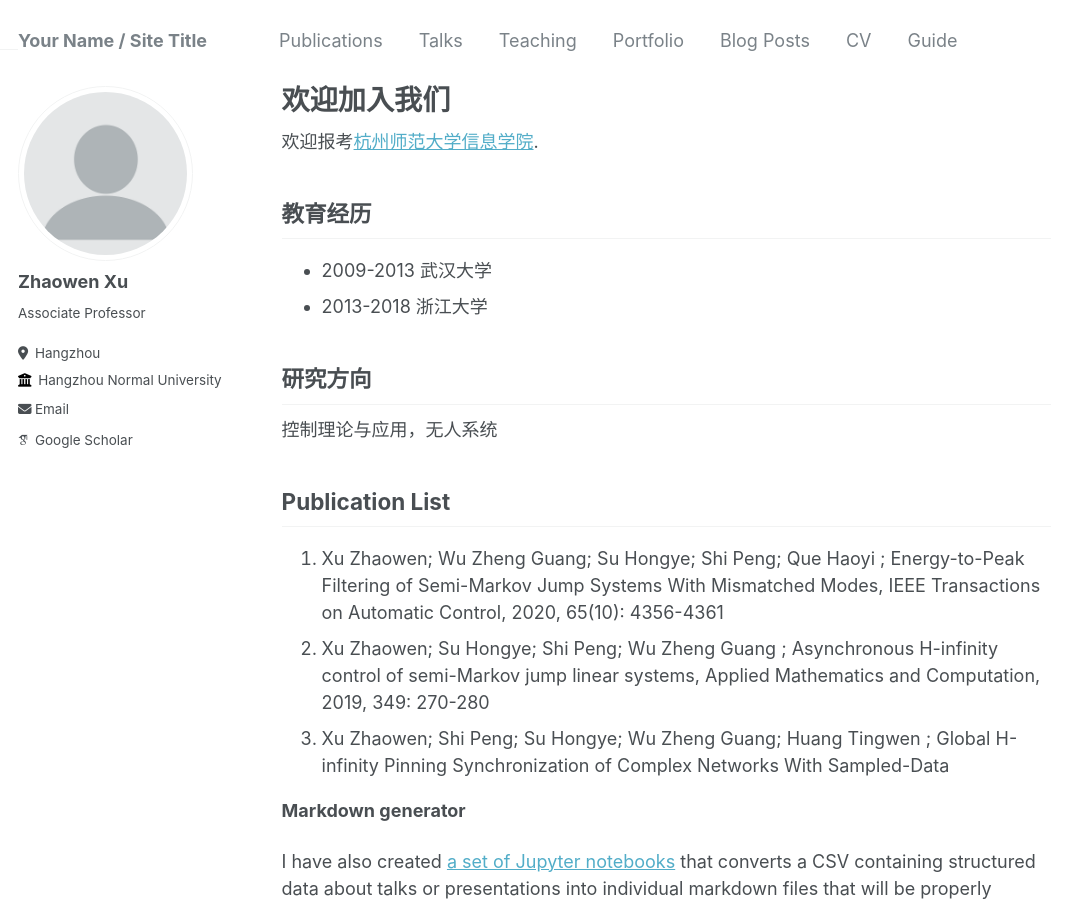
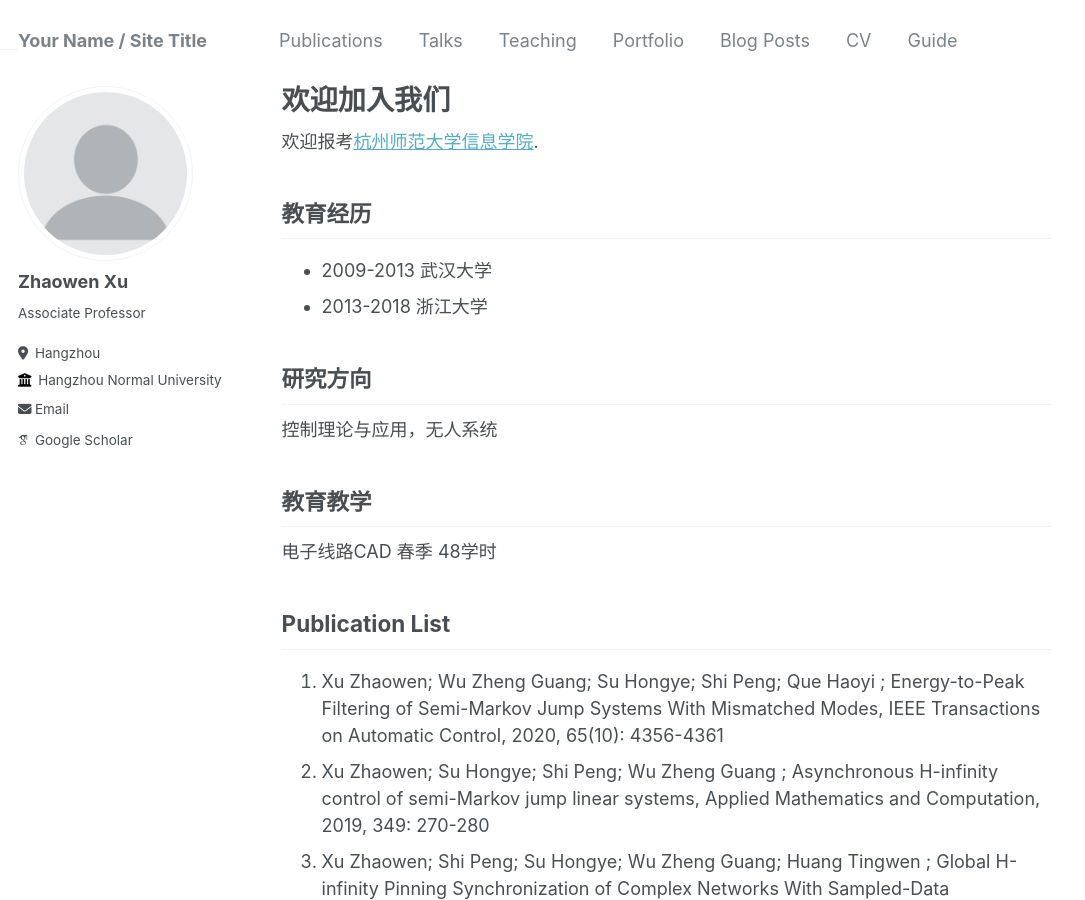
Before and after one commit to zhaowens/homepage, a Jekyll site: the page built from _pages/about.md, in a window 1280 px wide and 900 px high. Shown: the whole window, without its empty margins (0-1085 px from the left). Built offline with Jekyll 4.4.1, drawn with Linux system fonts in a browser that asks for light colours; some web fonts are replaced.

Commit message:
Update about.md

```diff
--- a/_pages/about.md
+++ b/_pages/about.md
@@ -18,6 +18,10 @@ redirect_from:
 ------
 控制理论与应用，无人系统
 
+教育教学
+------
+电子线路CAD 春季 48学时
+
 Publication List
 ------
 1. Xu Zhaowen; Wu Zheng Guang; Su Hongye; Shi Peng; Que Haoyi ; Energy-to-Peak Filtering of Semi-Markov Jump Systems With Mismatched Modes, IEEE Transactions on Automatic Control, 2020, 65(10): 4356-4361
```
